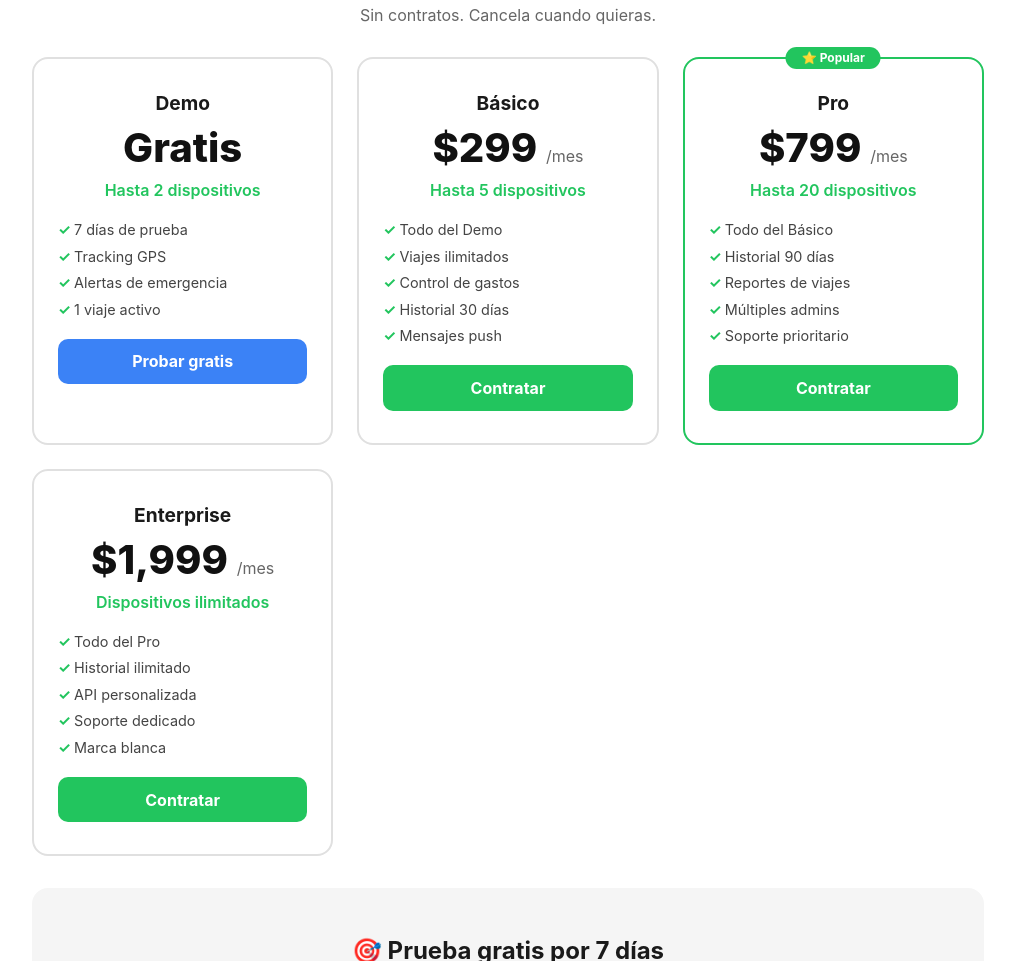
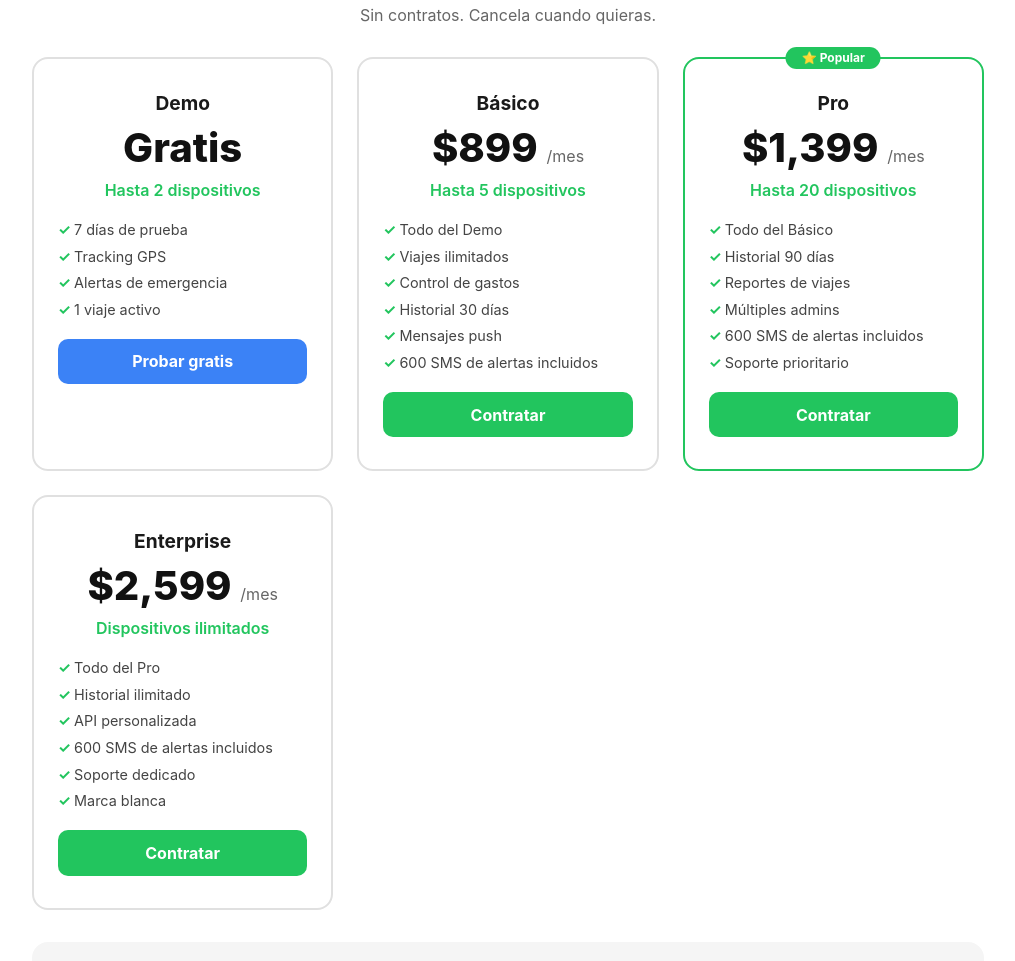
Before and after one commit to benjamin77834/trackMonk, a plain HTML site: page frontend/planes.html in a window 1280 px wide. Shown: the part 801-1762 px from the top of the page, without its empty margins (132-1147 px from the left). Drawn offline with Linux system fonts and the light colour scheme.

Commit message:
Update pricing: include 600 SMS alerts in all plans

```diff
--- a/frontend/planes.html
+++ b/frontend/planes.html
@@ -95,7 +95,7 @@
 
       <div class="plan">
         <h3>Básico</h3>
-        <div class="price">$299 <span>/mes</span></div>
+        <div class="price">$899 <span>/mes</span></div>
         <div class="devices">Hasta 5 dispositivos</div>
         <ul>
           <li>Todo del Demo</li>
@@ -103,19 +103,21 @@
           <li>Control de gastos</li>
           <li>Historial 30 días</li>
           <li>Mensajes push</li>
+          <li>600 SMS de alertas incluidos</li>
         </ul>
         <a href="https://wa.me/525635103278?text=Quiero%20el%20plan%20Básico%20de%20TrackMonk" class="btn">Contratar</a>
       </div>
 
       <div class="plan popular">
         <h3>Pro</h3>
-        <div class="price">$799 <span>/mes</span></div>
+        <div class="price">$1,399 <span>/mes</span></div>
         <div class="devices">Hasta 20 dispositivos</div>
         <ul>
           <li>Todo del Básico</li>
           <li>Historial 90 días</li>
           <li>Reportes de viajes</li>
           <li>Múltiples admins</li>
+          <li>600 SMS de alertas incluidos</li>
           <li>Soporte prioritario</li>
         </ul>
         <a href="https://wa.me/525635103278?text=Quiero%20el%20plan%20Pro%20de%20TrackMonk" class="btn">Contratar</a>
@@ -123,12 +125,13 @@
 
       <div class="plan">
         <h3>Enterprise</h3>
-        <div class="price">$1,999 <span>/mes</span></div>
+        <div class="price">$2,599 <span>/mes</span></div>
         <div class="devices">Dispositivos ilimitados</div>
         <ul>
           <li>Todo del Pro</li>
           <li>Historial ilimitado</li>
           <li>API personalizada</li>
+          <li>600 SMS de alertas incluidos</li>
           <li>Soporte dedicado</li>
           <li>Marca blanca</li>
         </ul>
```
